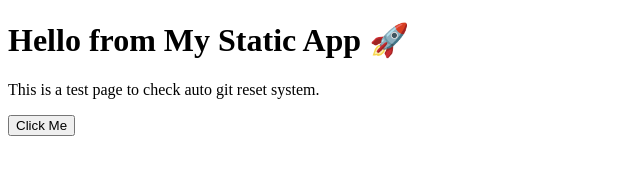
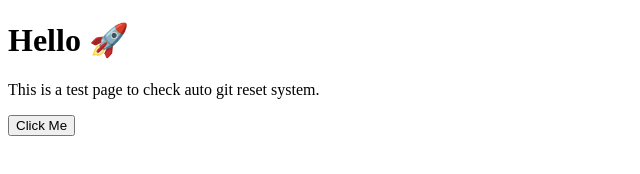
Before and after one commit to erru-2005/test-polling-demo-repo, a plain HTML site: page index.html in a window 1280 px wide. Shown: the whole page, without its empty margins (0-640 px from the left). Drawn offline with Linux system fonts and the light colour scheme.

Commit message:
Update index.html

```diff
--- a/index.html
+++ b/index.html
@@ -6,7 +6,7 @@
 
 </head>
 <body>
-  <h1>Hello from My Static App 🚀</h1>
+  <h1>Hello  🚀</h1>
   <p>This is a test page to check auto git reset system.</p>
   <button onclick="sayHello()">Click Me</button>
 
```
